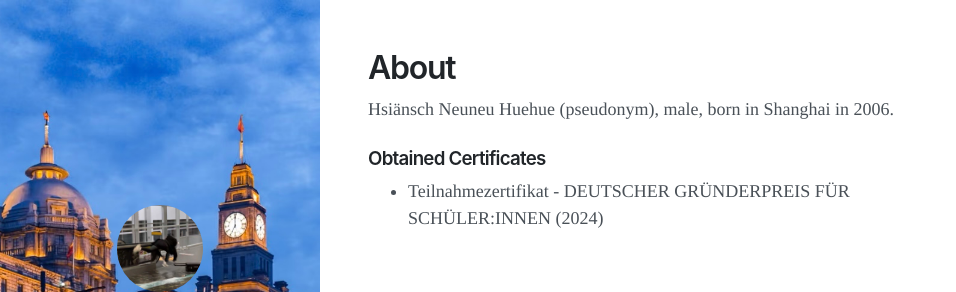
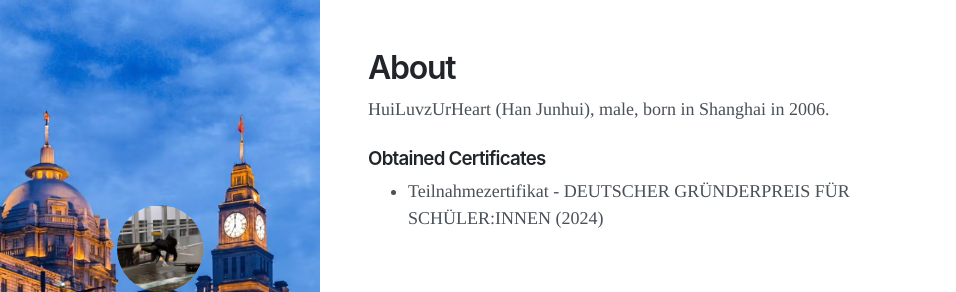
Before and after one commit to sugoijosephhan/sugoijosephhan.github.io, a Jekyll site: the page built from about.md, in a window 1280 px wide. Shown: the top 292 px of the page, without its empty margins (0-956 px from the left). Built offline with Jekyll 4.4.1, drawn with Linux system fonts in a browser that asks for light colours; nearby versions of some CDN libraries.

Commit message:
2025/04/07/12:45 - Modified the contents.

```diff
--- a/about.md
+++ b/about.md
@@ -3,7 +3,7 @@ layout: page
 title: About
 ---
 
-Hsiänsch Neuneu Huehue (pseudonym), male, born in Shanghai in 2006.
+HuiLuvzUrHeart (Han Junhui), male, born in Shanghai in 2006.
 
 ### Obtained Certificates
 
```
